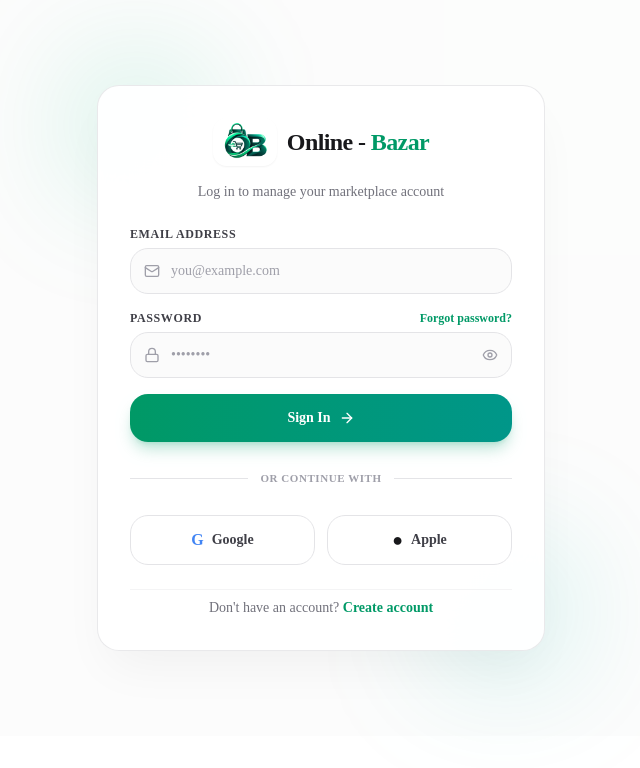
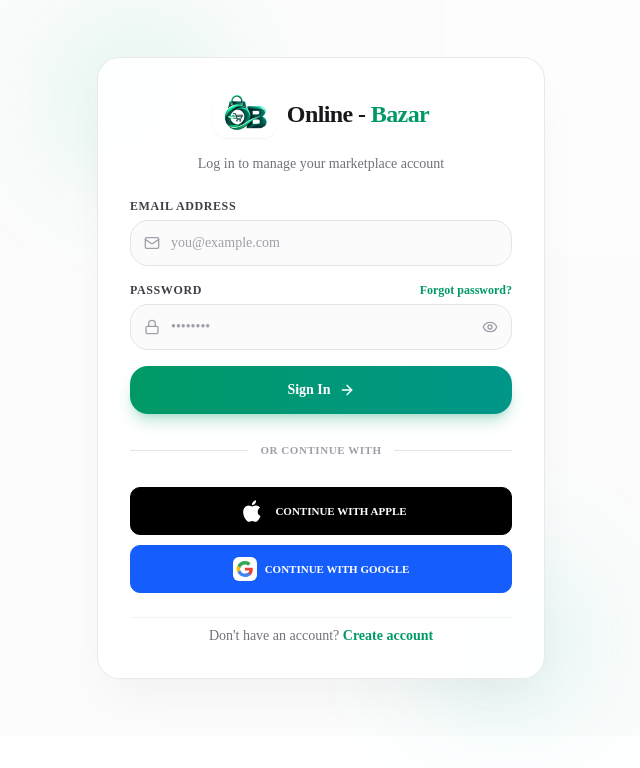
Before and after one commit to adeelarshad601-spec/online-bazar, a Next.js app in the folder frontend/: page /login in a window 1280 px wide. Shown: the top 768 px of the page, without its empty margins (319-959 px from the left). Built offline with nearby package versions, Linux system fonts and the light colour scheme; no server answers.

Commit message:
feat: add closing animation support to RegisterForm and update LoginForm with Apple sign-in option

```diff
--- a/frontend/src/components/auth/AuthModal.tsx
+++ b/frontend/src/components/auth/AuthModal.tsx
@@ -139,6 +139,7 @@ export default function AuthModal({
             <RegisterForm
               onClose={handleClose}
               onSwitchToLogin={() => setMode("login")}
+              isClosing={isClosing}
             />
           )}
         </div>
--- a/frontend/src/components/auth/LoginForm.tsx
+++ b/frontend/src/components/auth/LoginForm.tsx
@@ -312,22 +312,31 @@ export default function LoginForm({ onClose, onSwitchToRegister, isClosing = fal
           <span>or continue with</span>
         </div>
 
-        <div className="grid grid-cols-2 gap-3">
+        <div className="space-y-2.5">
+          <button
+            type="button"
+            onClick={() => toast.info("Apple sign in will be available soon.")}
+            className="flex h-12 w-full items-center justify-center gap-2 rounded-lg border border-black bg-black px-4 text-[11px] font-bold uppercase text-white transition-colors hover:bg-zinc-800"
+          >
+            <svg viewBox="0 0 24 24" aria-hidden="true" className="h-8 w-8 fill-white">
+              <path d="M17.05 12.54c-.02-2.03 1.66-3 1.74-3.05a3.74 3.74 0 0 0-2.94-1.59c-1.24-.13-2.44.74-3.07.74-.65 0-1.62-.73-2.66-.71a3.93 3.93 0 0 0-3.3 2.01c-1.42 2.47-.36 6.1 1 8.1.68.98 1.46 2.08 2.5 2.04 1.01-.04 1.4-.65 2.63-.65 1.22 0 1.58.65 2.64.63 1.1-.02 1.77-.98 2.43-1.97a8.1 8.1 0 0 0 1.1-2.28 3.53 3.53 0 0 1-2.07-3.27ZM15.03 6.58a3.56 3.56 0 0 0 .81-2.56 3.62 3.62 0 0 0-2.34 1.21 3.4 3.4 0 0 0-.83 2.46 3 3 0 0 0 2.36-1.11Z" />
+            </svg>
+            Continue with Apple
+          </button>
           <button
             type="button"
             onClick={() => toast.info("Google sign in will be available soon.")}
-            className="flex items-center justify-center gap-2 rounded-2xl border border-zinc-200 bg-white py-3 text-sm font-semibold text-zinc-700 transition-colors hover:border-zinc-400 hover:bg-zinc-50 dark:border-zinc-700 dark:bg-zinc-800 dark:text-zinc-200 dark:hover:bg-zinc-700"
+            className="flex h-12 w-full items-center justify-center gap-2 rounded-lg border border-blue-600 bg-blue-600 px-4 text-[11px] font-bold uppercase text-white transition-colors hover:bg-blue-700"
           >
-            <span className="text-base font-black text-[#4285F4]">G</span>
-            Google
-          </button>
-          <button
-            type="button"
-            onClick={() => toast.info("Apple sign in will be available soon.")}
-            className="flex items-center justify-center gap-2 rounded-2xl border border-zinc-200 bg-white py-3 text-sm font-semibold text-zinc-700 transition-colors hover:border-zinc-400 hover:bg-zinc-50 dark:border-zinc-700 dark:bg-zinc-800 dark:text-zinc-200 dark:hover:bg-zinc-700"
-          >
-            <span className="text-lg leading-none text-zinc-900 dark:text-white">●</span>
-            Apple
+            <span className="flex h-6 w-6 items-center justify-center rounded-sm bg-white">
+              <svg viewBox="0 0 24 24" aria-hidden="true" className="h-5 w-5">
+                <path fill="#EA4335" d="M21.35 12.27c0-.72-.06-1.25-.2-1.8H12v3.4h5.36a4.58 4.58 0 0 1-1.99 3v2.5h3.22c1.88-1.73 2.76-4.28 2.76-7.1Z" />
+                <path fill="#4285F4" d="M12 21.5c2.7 0 4.96-.89 6.61-2.42l-3.22-2.5c-.9.6-2.04.96-3.39.96-2.61 0-4.83-1.76-5.62-4.13H3.05v2.58A9.99 9.99 0 0 0 12 21.5Z" />
+                <path fill="#FBBC05" d="M6.38 13.41A6.01 6.01 0 0 1 6.06 12c0-.49.11-.97.32-1.41V8.01H3.05A9.5 9.5 0 0 0 2 12c0 1.44.35 2.8 1.05 3.99l3.33-2.58Z" />
+                <path fill="#34A853" d="M12 6.46c1.47 0 2.79.51 3.83 1.5l2.87-2.87C16.95 3.5 14.7 2.5 12 2.5a9.99 9.99 0 0 0-8.95 5.51l3.33 2.58C7.17 8.22 9.39 6.46 12 6.46Z" />
+              </svg>
+            </span>
+            Continue with Google
           </button>
         </div>
 
--- a/frontend/src/components/auth/RegisterForm.tsx
+++ b/frontend/src/components/auth/RegisterForm.tsx
@@ -8,15 +8,16 @@ import { useRegister } from "@/features/auth/queries";
 import { useRouter } from "next/navigation";
 import Link from "next/link";
 import Logo from "@/components/ui/logo";
-import { Eye, EyeOff, Loader2, Lock, Mail, User, ArrowRight, X } from "lucide-react";
+import { Eye, EyeOff, Loader2, Lock, Mail, User, ArrowRight } from "lucide-react";
 import { toast } from "sonner";
 
 interface RegisterFormProps {
   onClose?: () => void;
   onSwitchToLogin?: () => void;
+  isClosing?: boolean;
 }
 
-export default function RegisterForm({ onClose, onSwitchToLogin }: RegisterFormProps) {
+export default function RegisterForm({ onClose, onSwitchToLogin, isClosing = false }: RegisterFormProps) {
   const [showPassword, setShowPassword] = useState(false);
   const [showConfirmPassword, setShowConfirmPassword] = useState(false);
   const [selectedRole, setSelectedRole] = useState<"CUSTOMER" | "SELLER" | null>(null);
@@ -91,30 +92,21 @@ export default function RegisterForm({ onClose, onSwitchToLogin }: RegisterFormP
   };
 
   return (
-    <div className="relative w-full max-w-md animate-in fade-in-0 zoom-in-95 slide-in-from-bottom-4 duration-300">
+    <div className="relative w-full max-w-md">
       {/* Background Decorative Blur */}
       <div className="absolute -top-6 -right-6 h-32 w-32 rounded-full bg-emerald-500/20 blur-3xl pointer-events-none" />
       <div className="absolute -bottom-6 -left-6 h-32 w-32 rounded-full bg-teal-500/20 blur-3xl pointer-events-none" />
 
       {/* Main Form Card */}
-      <div className="relative w-full space-y-6 rounded-3xl border border-zinc-200/80 bg-white/95 p-8 shadow-2xl shadow-zinc-950/5 backdrop-blur-2xl dark:border-zinc-800/80 dark:bg-zinc-900/95">
-        {/* Top Right Close Cross Button */}
-        <button
-          type="button"
-          onClick={() => {
-            if (onClose) {
-              onClose();
-            } else {
-              router.push("/");
-            }
-          }}
-          className="absolute top-4 right-4 z-20 flex h-8 w-8 items-center justify-center rounded-full bg-red-500 text-white hover:bg-red-600 hover:scale-105 active:scale-95 transition-all duration-200 shadow-md shadow-red-500/30"
-          aria-label="Close"
-          title="Close form"
-        >
-          <X className="h-4 w-4 stroke-[2.5]" />
-        </button>
-
+      <div
+        className="relative w-full space-y-6 rounded-3xl border border-zinc-200/80 bg-white/95 p-8 shadow-2xl shadow-zinc-950/5 backdrop-blur-2xl dark:border-zinc-800/80 dark:bg-zinc-900/95"
+        style={{
+          transformOrigin: "calc(100% - 22px) 22px",
+          animation: isClosing
+            ? "authFormDrop 2600ms cubic-bezier(.32,.08,.55,1) forwards"
+            : "authFormIn 350ms cubic-bezier(.22,1,.36,1) both",
+        }}
+      >
         <div className="space-y-4 text-center">
           <div className="flex justify-center">
             <Logo size="lg" showSubtitle />
```
